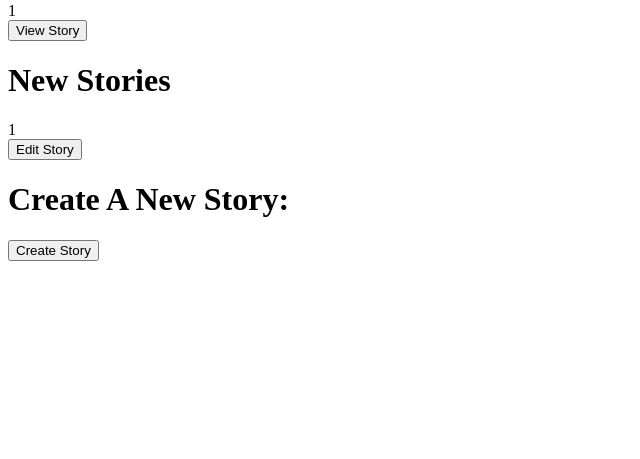
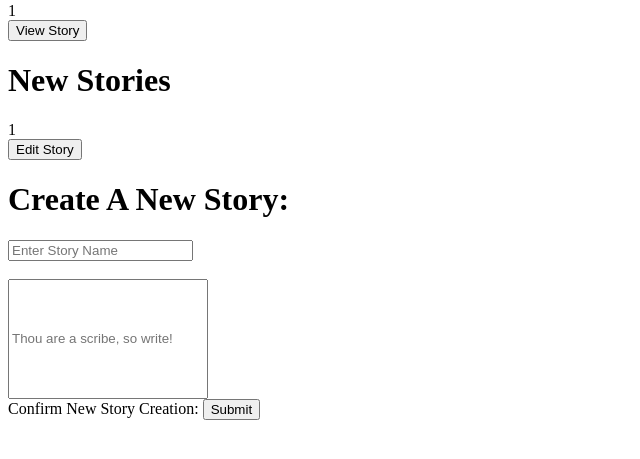
Before and after one commit to dllliu/p00_ADS, a Flask app: template app/templates/home_page.html in a window 1280 px wide. Shown: the part 287-746 px from the top of the page, without its empty margins (0-640 px from the left). Run offline with Flask 2, Linux system fonts and the light colour scheme; the template is opened without the code that fills it: most values are stand-ins (such as "Sample title", 1, 10 or a date in 2020).

Commit message:
create story works

```diff
--- a/app/init.py
+++ b/app/init.py
@@ -69,6 +69,19 @@ def home():
         return render_template("home_page.html", username = username,
         viewable_stories = viewable_pages, editable_stories = editable_pages)
 
+@app.route('/create_story', methods=['GET', 'POST'])
+def create_story():
+    username = session['username']
+    storyName = request.form.get('storyName')
+    newText = request.form.get('newText')
+    if request.method == 'POST':
+        if db_tools.add_story(storyName,newText,'ads') != -1:
+            return f"Successfully added {storyName}"
+        else:
+            if db_tools.story_exists(storyName):
+                return "Story Already Added"
+            else:
+                return "Story Addition Not Successful. Try Again"
 
 if __name__ == "__main__": #false if this file imported as module
     #enable debugging, auto-restarting of server when this file is modified
--- a/app/templates/home_page.html
+++ b/app/templates/home_page.html
@@ -36,9 +36,16 @@
     </form>
     {% endfor %}
     <h1> Create A New Story: </h1>
-    <form action="/create" method = "POST">
-        <input type="submit" value="Create Story">
-     </form>
+
+    <form action="/create_story" method="POST">
+      <input type="text" name="storyName" placeholder="Enter Story Name" >
+        <br>
+        <br>
+      <input type="text" name="NewText" style="height:120px; width:200px;" placeholder="Thou are a scribe, so write!">
+      <br>
+      Confirm New Story Creation: <input type="submit" name="Create Story">
+    </form>
+
   </body>
 
 </html>
```
Also changed, not shown: app/templates/create.html (deleted, +0 -15 lines), app/data.db.
